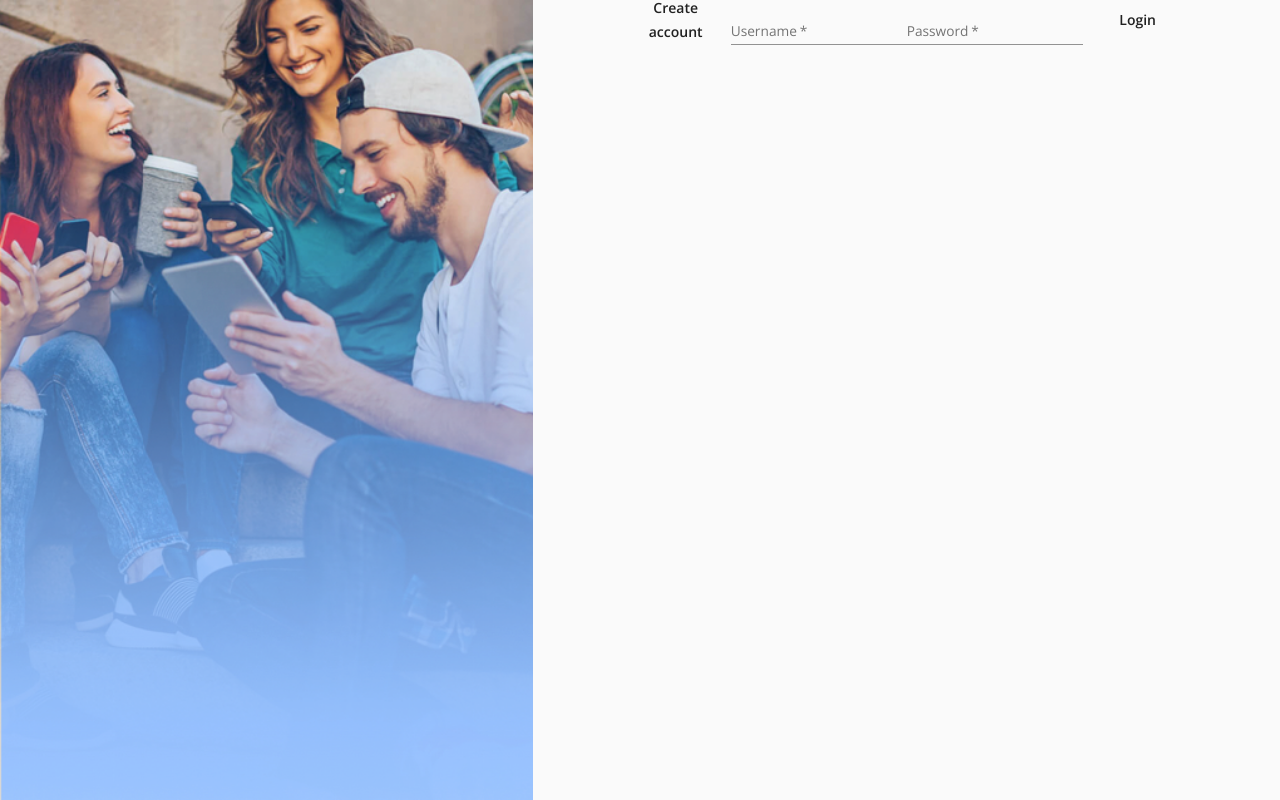
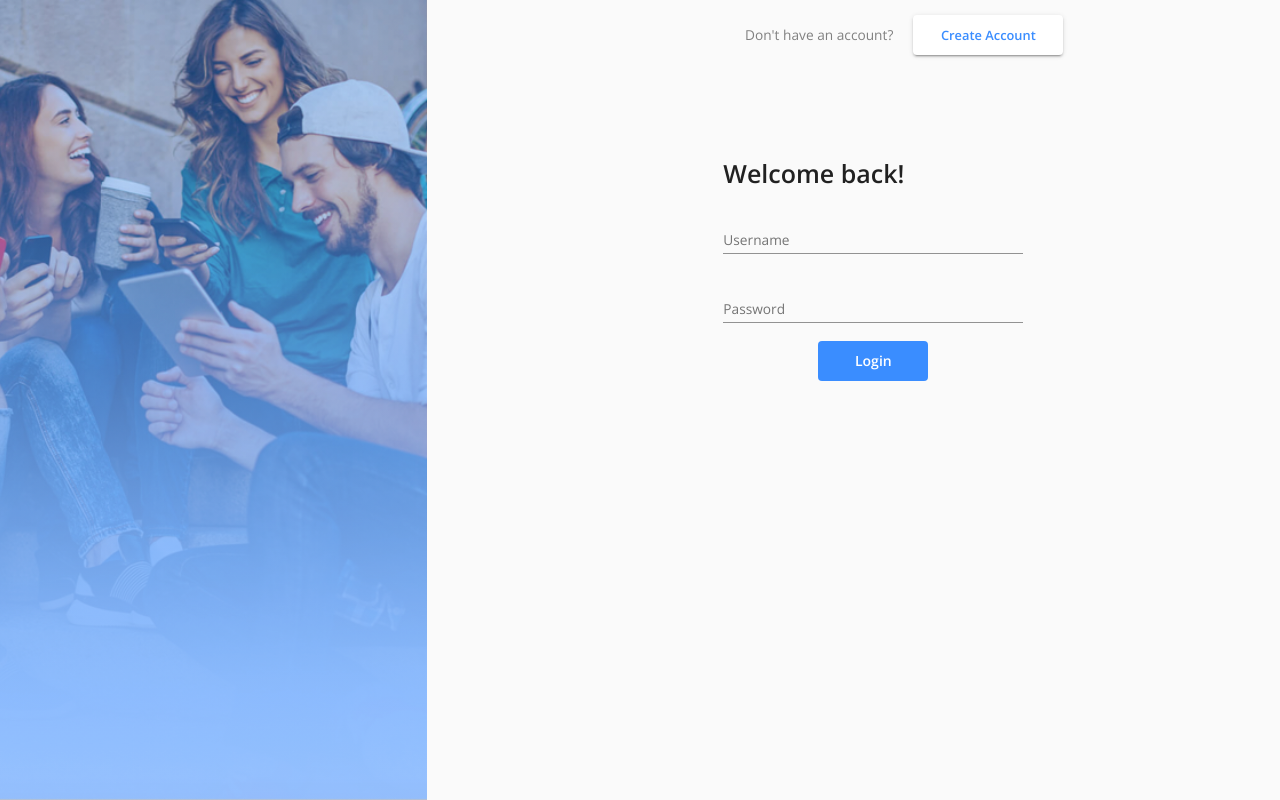
Before and after one commit to JRommmm/messenger1, a React (Create React App) app in the folder client/: page /login in a window 1280 px wide. Built offline with nearby package versions, Linux system fonts and the light colour scheme; no server answers.

Commit message:
feat: styled login page and snackbar

```diff
--- a/client/src/components/Auth.js
+++ b/client/src/components/Auth.js
@@ -2,17 +2,7 @@ import React, { useState } from "react";
 import { connect } from "react-redux";
 import { register, login } from "../store/user";
 import { Redirect } from "react-router-dom";
-import {
-  Button,
-  Avatar,
-  CssBaseline,
-  Checkbox,
-  Link,
-  Paper,
-  Box,
-  Grid,
-  Typography
-} from "@material-ui/core";
+import { CssBaseline, Grid } from "@material-ui/core";
 import { RegisterForm, LoginForm } from "../components";
 import { makeStyles } from "@material-ui/core/styles";
 import Image from "../assets/bg-img.png";
@@ -22,7 +12,7 @@ const useStyles = makeStyles((theme) => ({
     height: "100vh"
   },
   image: {
-    backgroundImage: `url(${Image})`,
+    backgroundImage: `linear-gradient(to bottom, #3A8DFF55, #86B9FF55), url(${Image})`,
     backgroundRepeat: "no-repeat",
     backgroundSize: "cover",
     backgroundPosition: "center"
@@ -33,7 +23,6 @@ const useStyles = makeStyles((theme) => ({
     flexGrow: 1
   },
   formContainer: {
-    flexGrow: 1,
     alignItems: "center"
   },
   form: {
@@ -43,7 +32,6 @@ const useStyles = makeStyles((theme) => ({
     marginRight: 60,
     marginTop: 100,
     width: 300
-    // alignItems: "center"
   },
   nav: {
     display: "flex",
@@ -109,11 +97,10 @@ const Auth = (props) => {
   return (
     <Grid container component="main" className={classes.root}>
       <CssBaseline />
-      <Grid item xs={false} sm={4} md={5} className={classes.image} />
-      {/* <Grid item> */}
+      <Grid item xs={false} sm={false} md={4} className={classes.image} />
       <div className={classes.container}>
         {authType === "login" ? (
-          <LoginForm history={props.history} handleSubmit={handleSubmit} />
+          <LoginForm history={props.history} handleSubmit={handleSubmit} classes={classes} />
         ) : (
           <RegisterForm
             history={props.history}
@@ -123,7 +110,6 @@ const Auth = (props) => {
           />
         )}
       </div>
-      {/* </Grid> */}
     </Grid>
   );
 };
--- a/client/src/components/Login.js
+++ b/client/src/components/Login.js
@@ -2,7 +2,6 @@ import React from "react";
 import { connect } from "react-redux";
 import { login } from "../store/user";
 import { Redirect } from "react-router-dom";
-import { Button } from "@material-ui/core";
 import { LoginForm } from "../components";
 
 const Login = (props) => {
--- a/client/src/components/LoginForm.js
+++ b/client/src/components/LoginForm.js
@@ -1,23 +1,43 @@
 import React from "react";
-import { Button, Input, InputLabel, FormControl } from "@material-ui/core";
+import { Button, Input, InputLabel, FormControl, Typography } from "@material-ui/core";
 
 const LoginForm = (props) => {
-  const { handleSubmit } = props;
-  console.log(props);
+  const { handleSubmit, classes } = props;
 
   return (
-    <form onSubmit={handleSubmit}>
-      <Button onClick={() => props.history.push("/register")}>Create account</Button>
-      <FormControl required>
-        <InputLabel htmlFor="username">Username</InputLabel>
-        <Input name="username" type="text" required />
-      </FormControl>
-      <FormControl required>
-        <InputLabel htmlFor="password">Password</InputLabel>
-        <Input type="password" inputProps={{ minLength: 6 }} name="password" required />
-      </FormControl>
-      <Button type="submit">Login</Button>
-    </form>
+    <div className={classes.formContainer}>
+      <form onSubmit={handleSubmit}>
+        <div className={classes.nav}>
+          <Typography className={classes.greyText}>Don't have an account?</Typography>
+          <Button
+            variant="contained"
+            size="large"
+            style={{ width: 150 }}
+            className={classes.topButton}
+            onClick={() => props.history.push("/register")}>
+            Create Account
+          </Button>
+        </div>
+        <div className={classes.form}>
+          <Typography className={classes.title}>Welcome back!</Typography>
+          <FormControl margin="normal" required>
+            <InputLabel required={false} htmlFor="username">
+              Username
+            </InputLabel>
+            <Input name="username" type="text" required />
+          </FormControl>
+          <FormControl margin="normal" required>
+            <InputLabel required={false} htmlFor="password">
+              Password
+            </InputLabel>
+            <Input type="password" name="password" required />
+          </FormControl>
+          <Button className={classes.bottomButton} type="submit">
+            Login
+          </Button>
+        </div>
+      </form>
+    </div>
   );
 };
 
--- a/client/src/components/SnackbarError.js
+++ b/client/src/components/SnackbarError.js
@@ -1,7 +1,19 @@
 import React from "react";
 import { Button, Snackbar } from "@material-ui/core";
+import { makeStyles } from "@material-ui/core/styles";
+
+const useStyles = makeStyles((theme) => ({
+  snackbar: {
+    backgroundColor: "red",
+    fontWeight: "bold"
+  },
+  x: {
+    color: "white"
+  }
+}));
 
 const SnackbarError = (props) => {
+  const classes = useStyles();
   return (
     <Snackbar
       open={props.snackBarOpen}
@@ -9,11 +21,16 @@ const SnackbarError = (props) => {
       message={props.errorMessage || "Sorry, an error occured. Please try again"}
       action={
         <React.Fragment>
-          <Button color="secondary" size="small" onClick={() => props.setSnackBarOpen(false)}>
+          <Button className={classes.x} size="small" onClick={() => props.setSnackBarOpen(false)}>
             X
           </Button>
         </React.Fragment>
       }
+      ContentProps={{
+        classes: {
+          root: classes.snackbar
+        }
+      }}
     />
   );
 };
```
Also changed, not shown: client/src/components/RegisterForm.js (+0 -8 lines).
